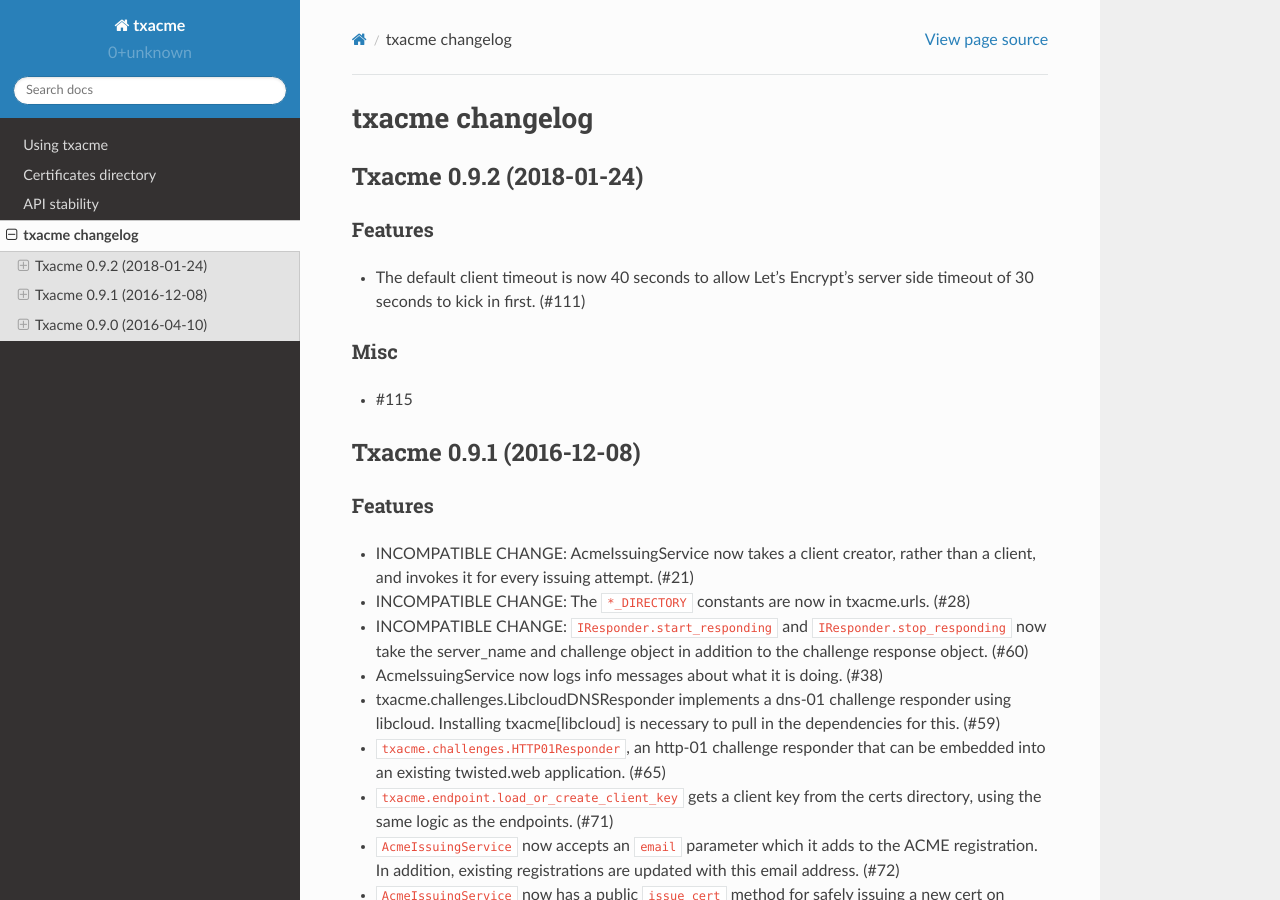
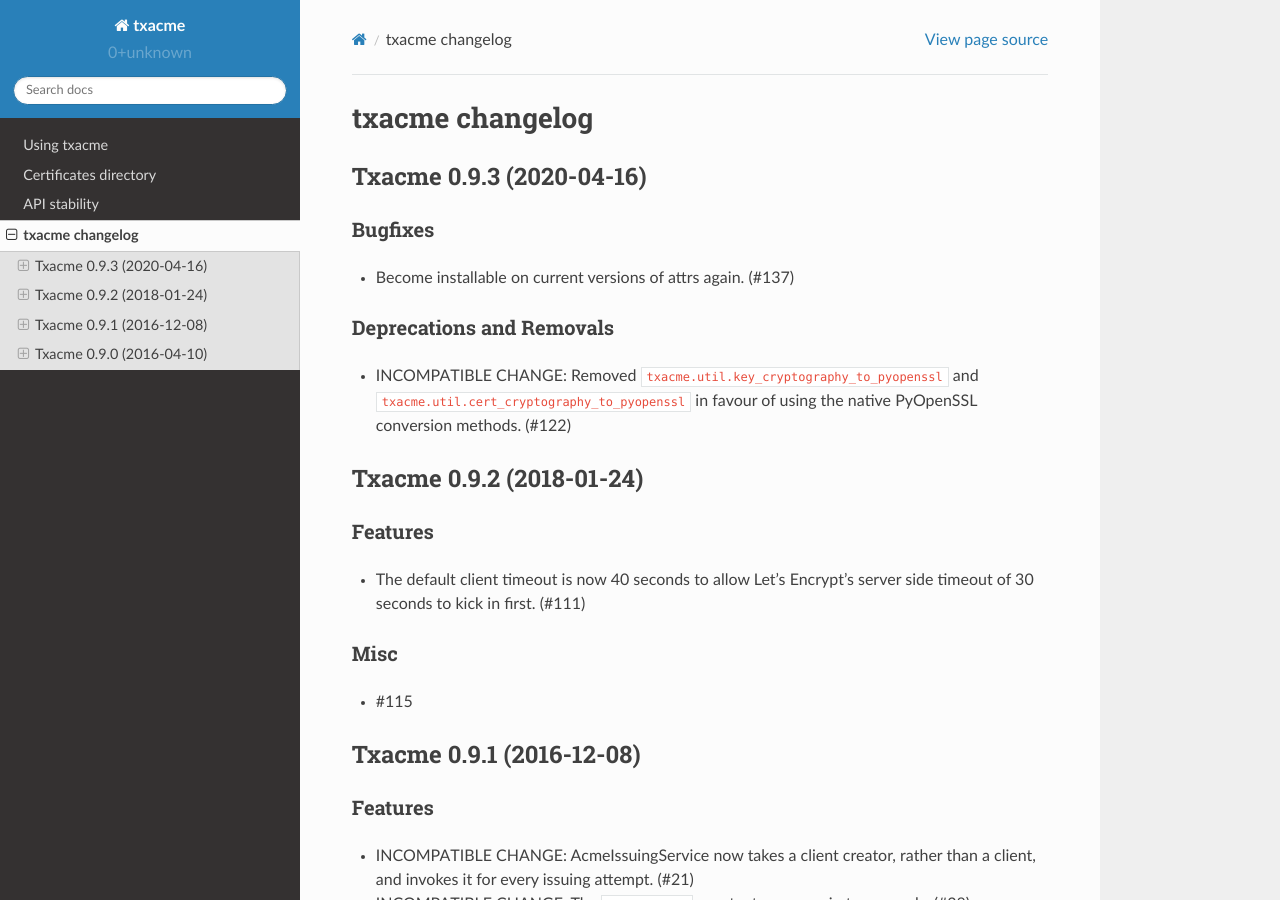
Before and after one commit to twisted/txacme, a Sphinx documentation site: the page built from docs/changelog.rst, in a window 1280 px wide and 900 px high. Built offline with Sphinx 7.4.7 and the Read the Docs theme 2.0.0, drawn with Linux system fonts in a browser that asks for light colours; pages that are not in the unit, such as notebooks, are missing from menus.

Commit message:
run towncrier

```diff
--- a/docs/changelog.rst
+++ b/docs/changelog.rst
@@ -2,6 +2,21 @@
 ~~~~~~~~~~~~~~~~
 
 .. towncrier release notes start
+
+Txacme 0.9.3 (2020-04-16)
+=========================
+
+Bugfixes
+--------
+
+- Become installable on current versions of attrs again. (#137)
+
+
+Deprecations and Removals
+-------------------------
+
+- INCOMPATIBLE CHANGE: Removed ``txacme.util.key_cryptography_to_pyopenssl`` and ``txacme.util.cert_cryptography_to_pyopenssl`` in favour of using the native PyOpenSSL conversion methods. (#122)
+
 
 Txacme 0.9.2 (2018-01-24)
 =========================
```
Also changed, not shown: 2 other files.
